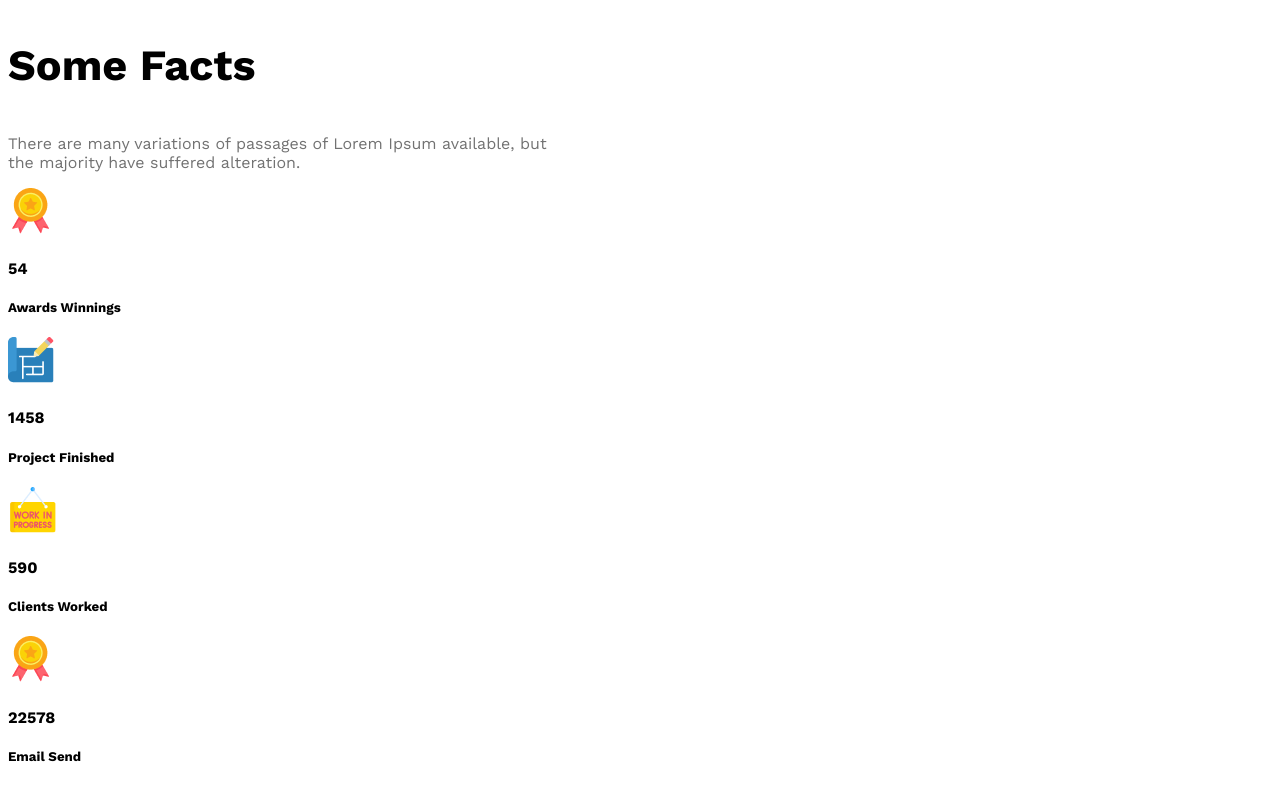
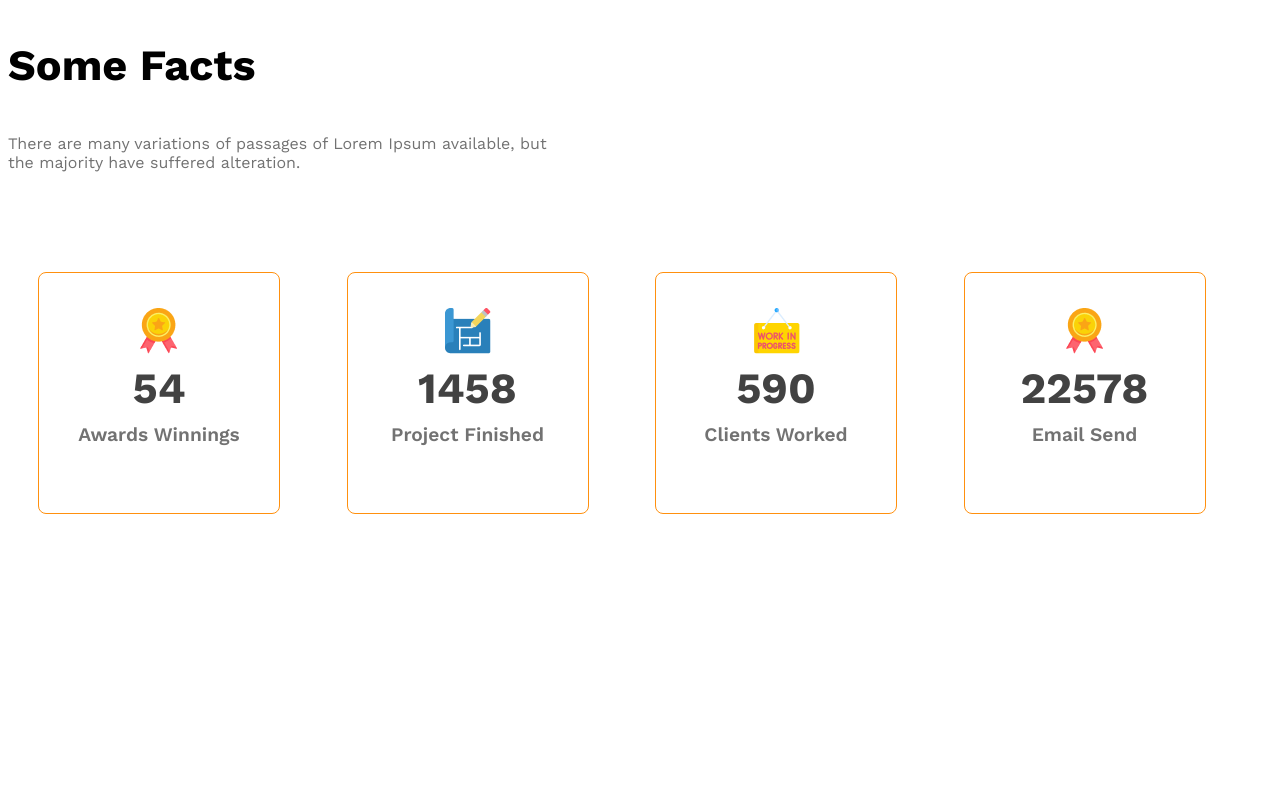
Before and after one commit to anontobr913/g3--architects-responsive-website, a plain HTML site: page index.html in a window 1280 px wide. Shown: the part 1999-2785 px from the top of the page. After the commit the page ends 2521 px from the top, so only its background shows below. Drawn offline with nearby package versions, Linux system fonts and the light colour scheme.

Commit message:
fact section done

```diff
--- a/index.html
+++ b/index.html
@@ -49,27 +49,35 @@
          <div class="some-facts">
             <h3 class="section-title">Some Facts</h3>
             <p class="text-light-gray">There are many variations of passages of Lorem Ipsum available, but <br>the majority have suffered alteration.</p>
-            <div class="facts-card-containr">
+            <div class="facts-card-container">
                 <!-- .fact*4>img.image-icon+h4.fact-number+h5.fact-name -->
-                 <div class="fact">
+                 <div class="fact-card display-flex">
+                    <div>
                         <img src="./images/icons/ribon.png" alt="" class="image-icon">
                         <h4 class="fact-number">54</h4>
                         <h5 class="fact-name">Awards Winnings</h5>
                     </div>
-                 <div class="fact">
+                 </div>
+                 <div class="fact-card display-flex">
+                    <div>
                         <img src="./images/icons/projects.png" alt="" class="image-icon">
                         <h4 class="fact-number">1458</h4>
                         <h5 class="fact-name">Project Finished</h5>
                     </div>
-                 <div class="fact">
+                 </div>
+                 <div class="fact-card display-flex">
+                    <div >
                         <img src="./images/icons/customers.png" alt="" class="image-icon">
                         <h4 class="fact-number">590</h4>
                         <h5 class="fact-name">Clients Worked</h5>
                     </div>
-                 <div class="fact">
+                 </div>
+                 <div class="fact-card  display-flex">
+                    <div>
                         <img src="./images/icons/ribon.png" alt="" class="image-icon">
                         <h4 class="fact-number">22578</h4>
                         <h5 class="fact-name">Email Send</h5>
+                    </div>
                  </div>
             </div>
          </div>
--- a/style/architects.css
+++ b/style/architects.css
@@ -143,7 +143,48 @@ main>section
     font-weight: 700px;
 }
 
+/* fact section styles */
+.fact-description
+{
+    max-width: 540px;
+}
+
+.fact-card
+{
+    border: 1px solid #FF900E;
+    width: 240px;
+    height: 240px;
+    border-radius: 8px;
+    display: flex;
+    align-items:center;
+    justify-content: center;
+    text-align: center;
+}
+.facts-card-container
+{
+    margin-top: 100px;
+    margin-left: 30px;
+    display: grid;
+    grid-template-columns: repeat(4,1fr);
+}
+.fact-number
+{
+    font-size: 2.7rem;
+    font-weight: 600px;
+    color: #424242;
+    margin-top: 5px;
+    margin-bottom: 10px;
+}
+.fact-name
+{
+    font-size: 1.2rem;
+    font-weight: 600;
+    margin-top: 10px;
+    color: #727272;
+}
 /* responsive media query */
+
+/* small size */
 @media screen  and (max-width:576px)
 {
     .navbar,
@@ -158,6 +199,7 @@ main>section
     }
 }
 
+
 /* medium size device */
 @media screen  and (min-width:576px) and (max-width:992px)
 {
```
Lines whose indentation alone changed are shown as unchanged.
